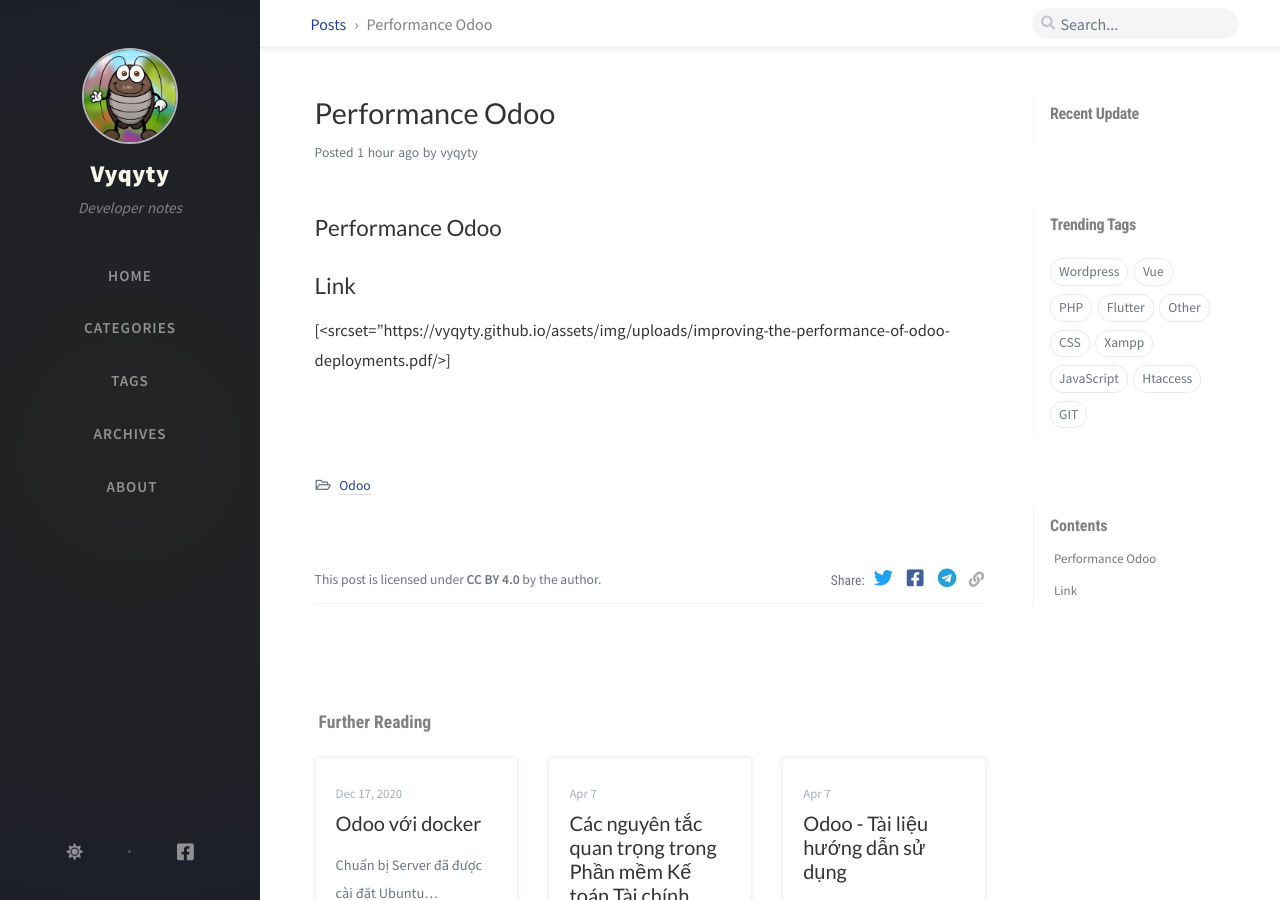
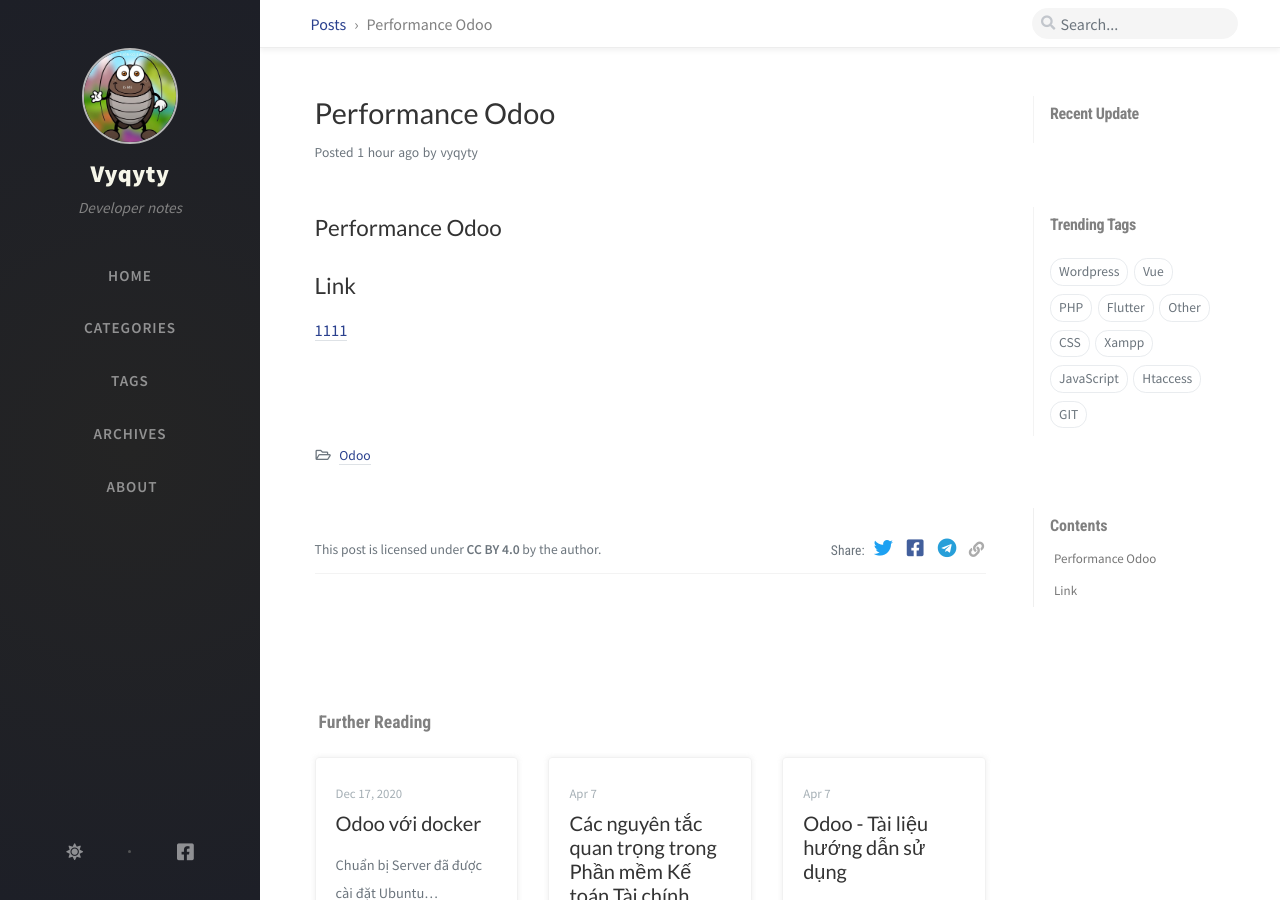
Before and after one commit to vyqyty/vyqyty.github.io, a Jekyll site: the page built from _posts/2023-07-31-performance_odoo.md, in a window 1280 px wide and 900 px high. Built offline with Jekyll 4.4.1, drawn with Linux system fonts in a browser that asks for light colours; nearby versions of some CDN libraries; comment, search, counter and statistics services are not loaded.

Commit message:
Update 2023-07-31-performance_odoo.md

```diff
--- a/_posts/2023-07-31-performance_odoo.md
+++ b/_posts/2023-07-31-performance_odoo.md
@@ -8,4 +8,4 @@
 
 ## Link
 
-[<srcset="https://vyqyty.github.io/assets/img/uploads/improving-the-performance-of-odoo-deployments.pdf/>]
+[1111](https://vyqyty.github.io/assets/img/uploads/improving-the-performance-of-odoo-deployments.pdf)
```
